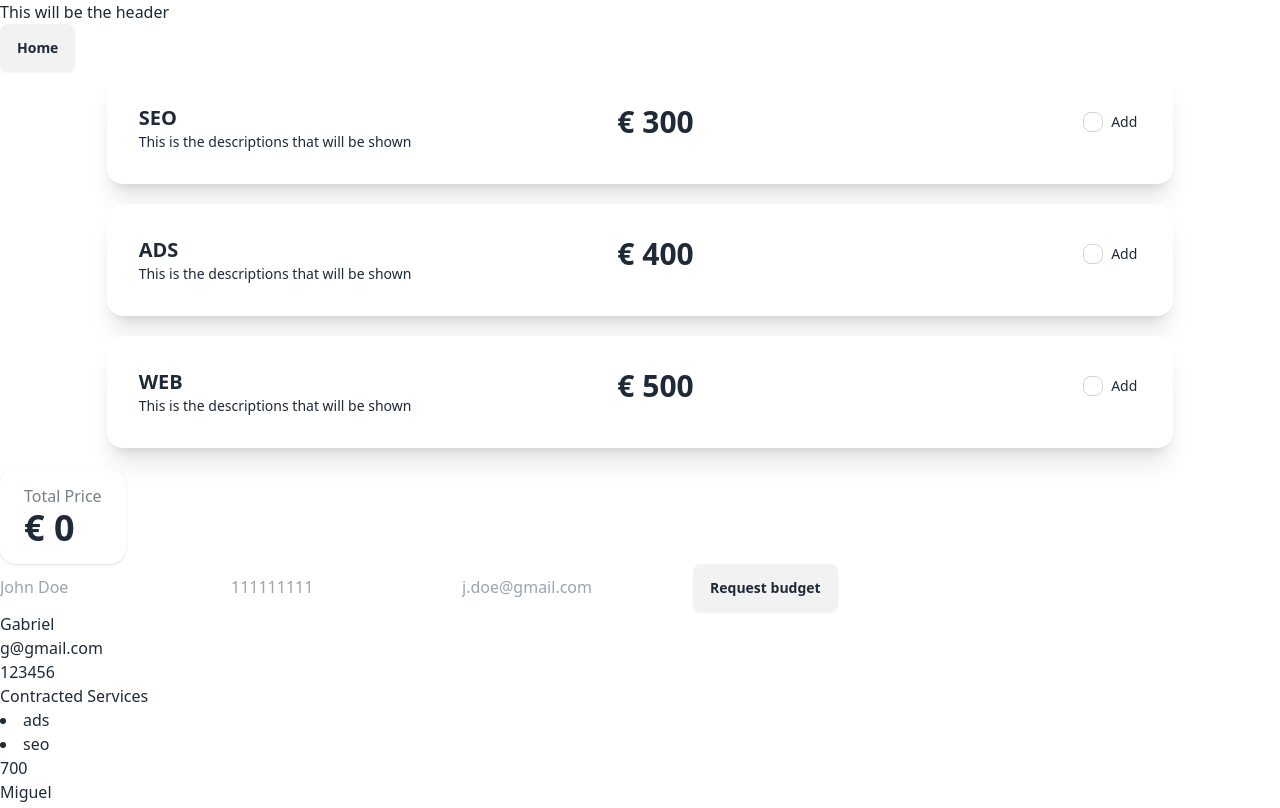
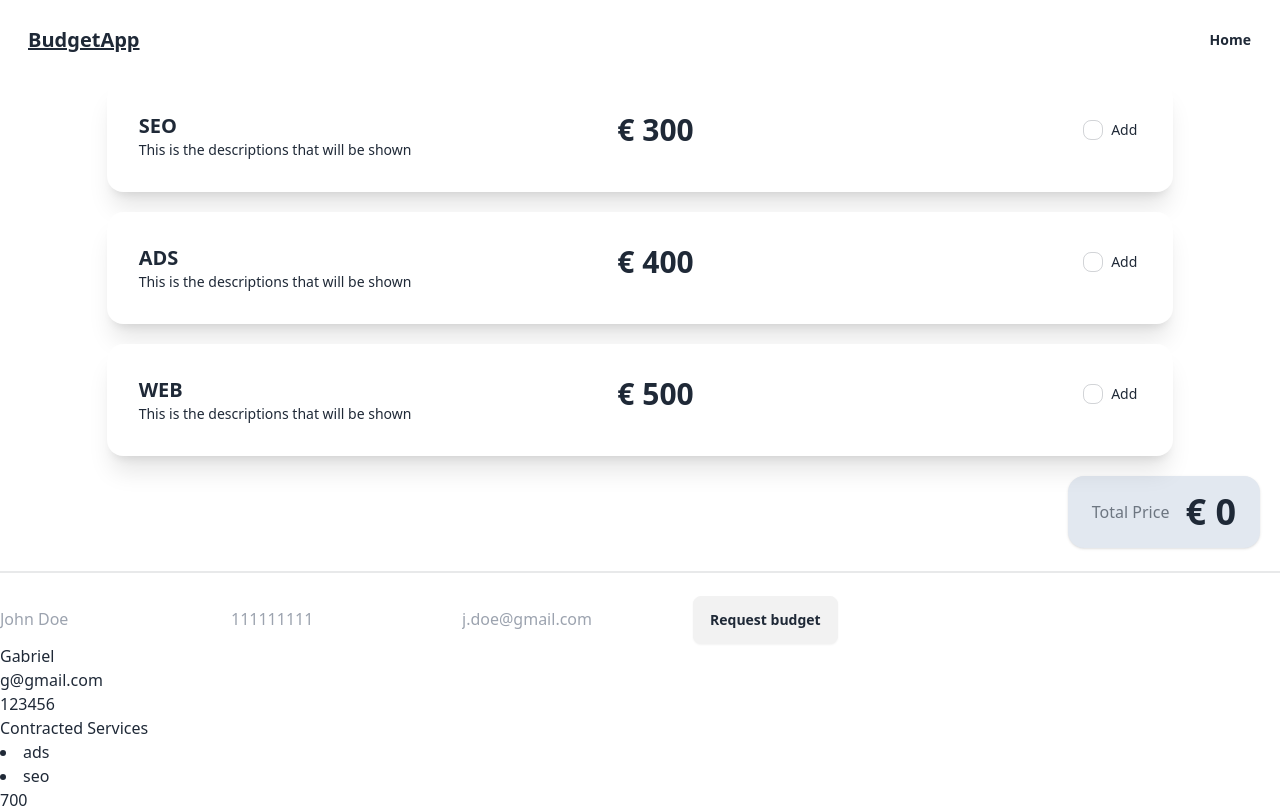
Before and after one commit to gsvaliente/react-sprint-6, a React (Vite) app: page /budget in a window 1280 px wide. Shown: the top 808 px of the page. Built offline with nearby package versions, Linux system fonts and the light colour scheme.

Commit message:
More styling and react-icons installed

```diff
--- a/package.json
+++ b/package.json
@@ -12,6 +12,7 @@
   "dependencies": {
     "react": "^18.2.0",
     "react-dom": "^18.2.0",
+    "react-icons": "^5.2.1",
     "react-router-dom": "^6.23.1"
   },
   "devDependencies": {
--- a/src/components/ExtraInputs.tsx
+++ b/src/components/ExtraInputs.tsx
@@ -1,3 +1,4 @@
+import { IoMdInformationCircleOutline } from 'react-icons/io';
 import { ButtonExtras } from './ui/ButtonExtras';
 import { Modal } from './ui/Modal';
 
@@ -25,9 +26,9 @@ export function ExtraInputs({
             title='Pages Help'
             id={1}
           >
-            ?
+            <IoMdInformationCircleOutline />
           </Modal>
-          <label>Pages</label>
+          <label className='text-sm'>pages</label>
           <ButtonExtras
             func={() => handleDecreaseExtras('pages')}
             text='-'
@@ -36,7 +37,7 @@ export function ExtraInputs({
             type='number'
             readOnly
             value={extras.pages}
-            className='w-10 text-right'
+            className='w-10 text-center'
           />
           <ButtonExtras
             func={() => handleIncreaseExtras('pages')}
@@ -50,9 +51,9 @@ export function ExtraInputs({
             title='Language Help'
             id={2}
           >
-            ?
+            <IoMdInformationCircleOutline />
           </Modal>
-          <label>Langs</label>
+          <label className='text-sm pl-1'>langs</label>
           <ButtonExtras
             text='-'
             func={() => handleDecreaseExtras('languages')}
@@ -61,7 +62,7 @@ export function ExtraInputs({
             type='number'
             readOnly
             value={extras.languages}
-            className='w-10 text-right'
+            className='w-10 text-center'
           />
           <ButtonExtras
             text='+'
--- a/src/components/Total.tsx
+++ b/src/components/Total.tsx
@@ -4,10 +4,10 @@ import { AppContext } from '../context/AppContext';
 export function Total() {
   const { total } = useContext(AppContext) || { total: 0 };
   return (
-    <div>
-      <div className='stats shadow'>
-        <div className='stat'>
-          <div className='stat-title'>Total Price</div>
+    <div className='flex justify-end md:mr-5'>
+      <div className='stats shadow bg-slate-200'>
+        <div className='stat flex'>
+          <div className='stat-title self-center'>Total Price</div>
           <div className='stat-value'>€ {total}</div>
         </div>
       </div>
--- /dev/null
+++ b/src/components/ui/Divider.tsx
@@ -0,0 +1,7 @@
+export function Divider() {
+  return (
+    <div className='flex flex-col w-full'>
+      <div className='divider'></div>
+    </div>
+  );
+}
--- /dev/null
+++ b/src/components/ui/Header.tsx
@@ -0,0 +1,21 @@
+import { Link } from 'react-router-dom';
+
+export function Header() {
+  return (
+    <div className='navbar bg-base-100'>
+      <div className='flex-1'>
+        <div className='pl-5 font-extrabold text-xl underline'>BudgetApp</div>
+      </div>
+      <div className='flex-none'>
+        <ul className='menu menu-horizontal px-1'>
+          <Link
+            className='btn btn-ghost'
+            to={'/'}
+          >
+            Home
+          </Link>
+        </ul>
+      </div>
+    </div>
+  );
+}
--- a/src/pages/App.tsx
+++ b/src/pages/App.tsx
@@ -1,21 +1,18 @@
-import { Link } from 'react-router-dom';
 import { AddingBudget } from '../components/AddingBudget';
 import { BudgetCard } from '../components/BudgetCard';
 import { CardList } from '../components/CardList';
 import { Total } from '../components/Total';
+import { Divider } from '../components/ui/Divider';
+import { Header } from '../components/ui/Header';
 
 function App() {
   return (
     <>
-      <header>This will be the header</header>
-      <Link
-        className='btn'
-        to={'/'}
-      >
-        Home
-      </Link>
+      <Header />
+
       <CardList />
       <Total />
+      <Divider />
       <AddingBudget />
       <BudgetCard />
     </>
```
Also changed, not shown: 1 other file (tests, documents, lock files or other folders).
